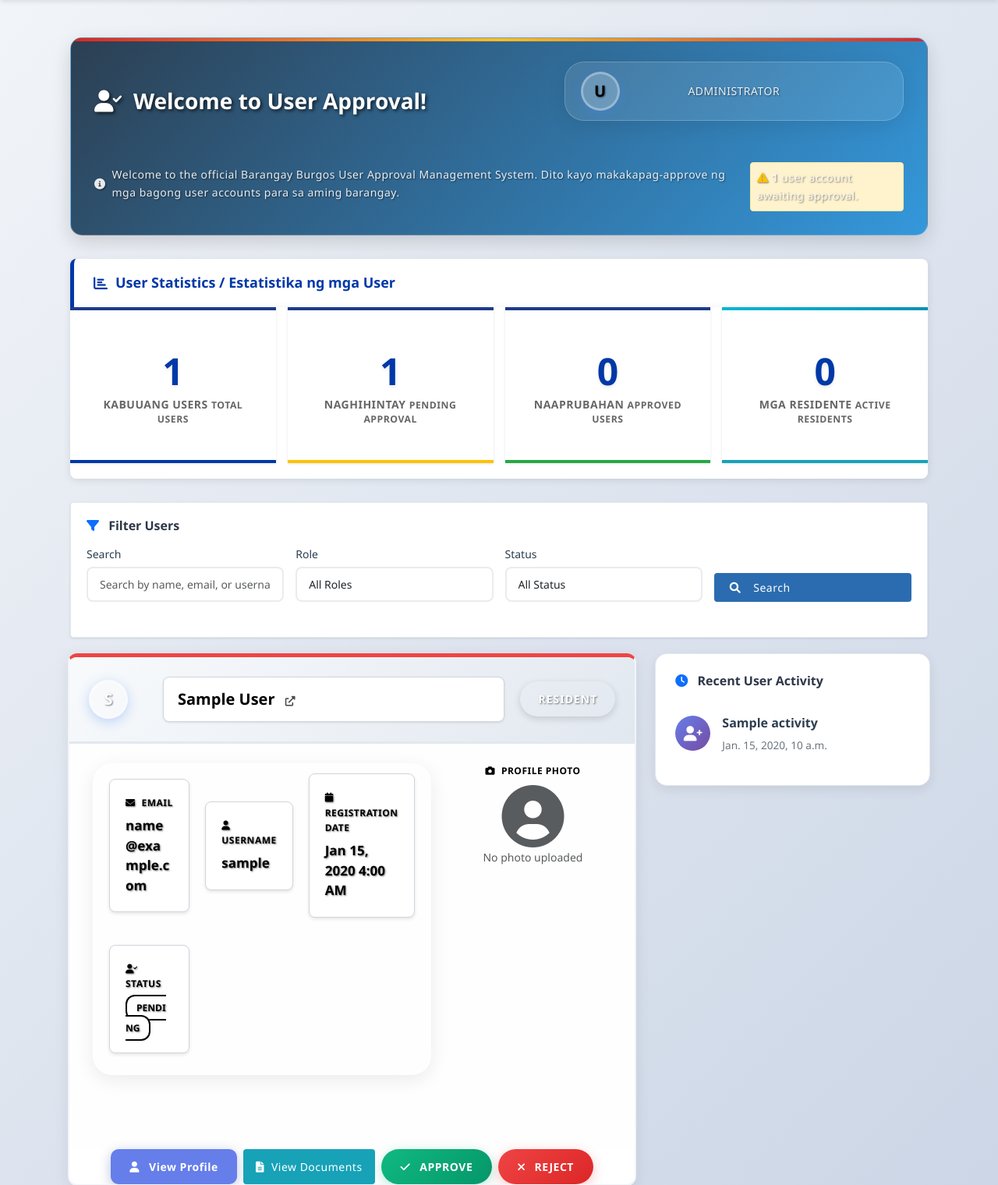
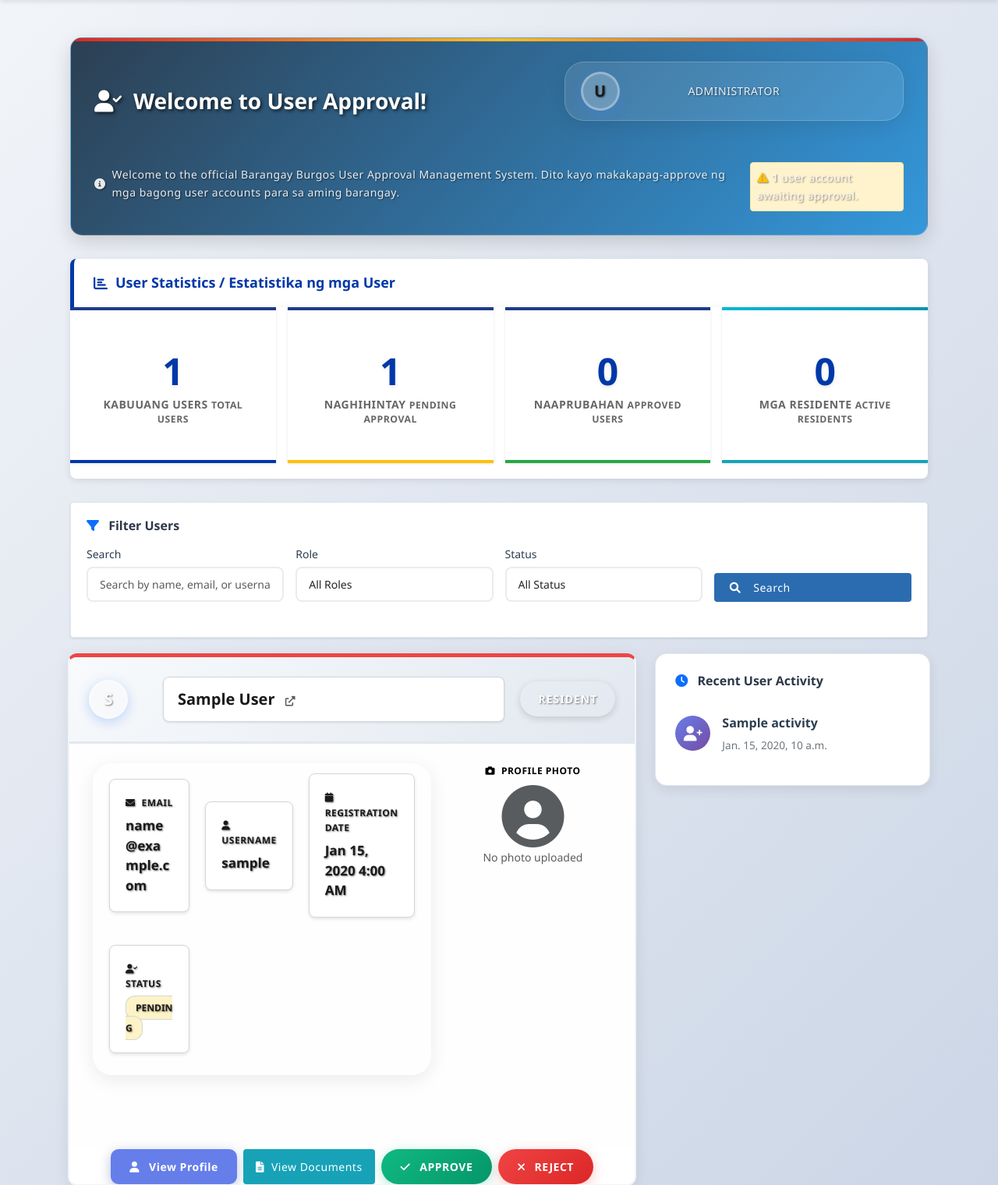
Before and after one commit to qwertyuiop547/mywebapp, a Django app: template templates/accounts/user_approval.html in a window 1280 px wide. Shown: the part 268-1788 px from the top of the page at 78% size. Run offline with Django 5.2, Linux system fonts and the light colour scheme; tables that the repository leaves empty hold one stand-in row (values such as "Sample post"); the template is opened without the code that fills it: values that come from a table or form of the project are taken from there, most other values are stand-ins (such as "Sample title", 1, 10 or a date in 2020).

Commit message:
Eye-friendly: Change to softer dark gray (#1a1a1a) instead of harsh pure black

```diff
--- a/templates/accounts/user_approval.html
+++ b/templates/accounts/user_approval.html
@@ -440,8 +440,8 @@
 
     .user-name {
         font-size: 20px;
-        font-weight: 800;
-        color: #000000;
+        font-weight: 700;
+        color: #1a1a1a;
         flex-grow: 1;
         background: #ffffff;
         padding: 12px 18px;
@@ -451,14 +451,14 @@
     }
 
     .user-name a {
-        color: #000000 !important;
+        color: #1a1a1a !important;
         text-decoration: none !important;
         transition: all 0.3s ease;
-        font-weight: 800 !important;
+        font-weight: 700 !important;
     }
 
     .user-name a:hover {
-        color: #000000 !important;
+        color: #2563eb !important;
         text-decoration: underline !important;
     }
 
@@ -492,8 +492,8 @@
     }
 
     .user-info * {
-        color: #000000 !important;
-        font-weight: 800 !important;
+        color: #1a1a1a !important;
+        font-weight: 700 !important;
     }
 
     .info-item {
@@ -604,19 +604,19 @@
         padding: 6px 12px;
         border-radius: 12px;
         font-size: 12px;
-        font-weight: 800;
+        font-weight: 600;
         text-transform: uppercase;
-        border: 2px solid #000000;
+        border: 1px solid #d1d5db;
     }
 
     .status-badge.status-pending {
-        background: #ffffff;
-        color: #000000;
+        background: #fef3c7;
+        color: #1a1a1a;
     }
 
     .status-badge.status-approved {
-        background: #ffffff;
-        color: #000000;
+        background: #d1fae5;
+        color: #1a1a1a;
     }
 
     .no-data {
```
